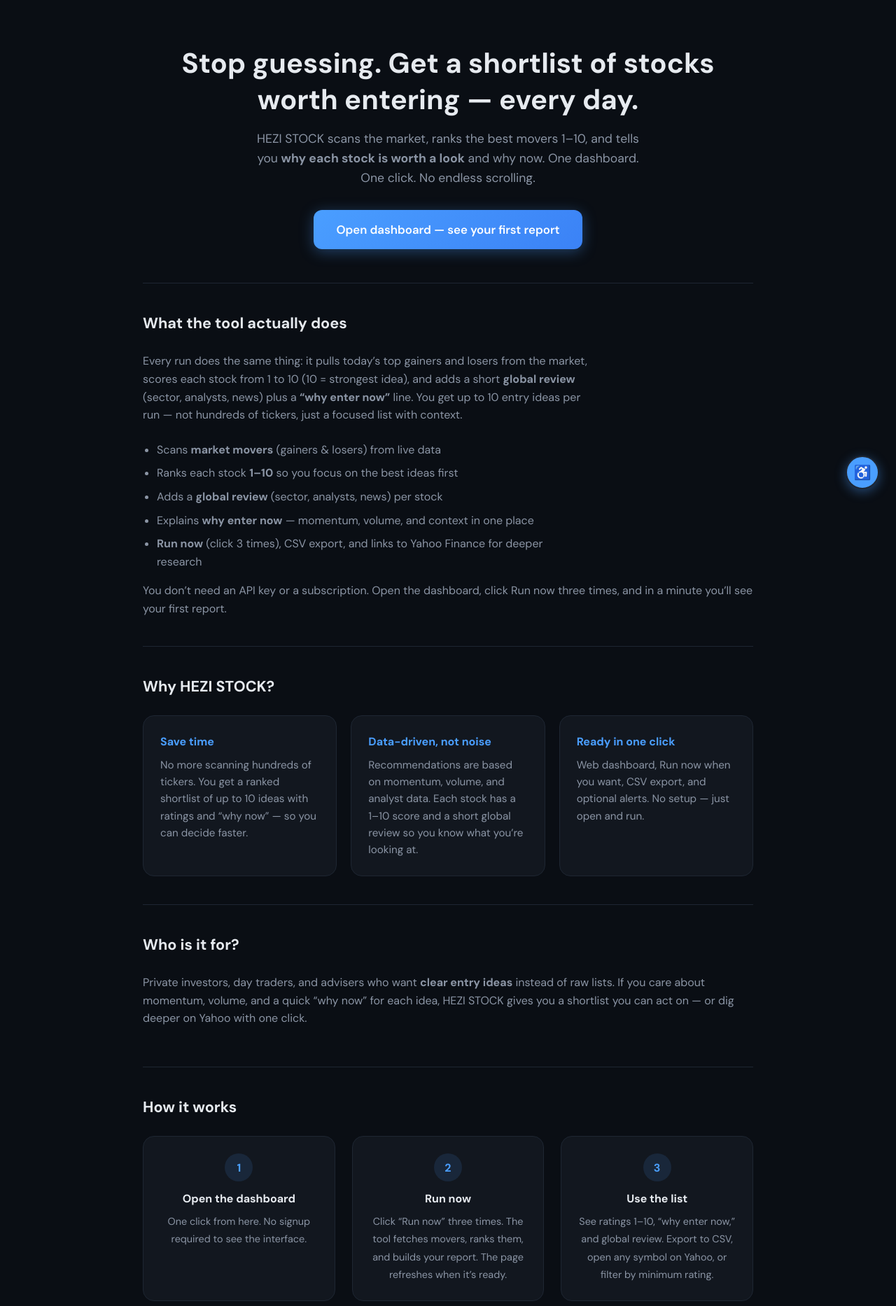
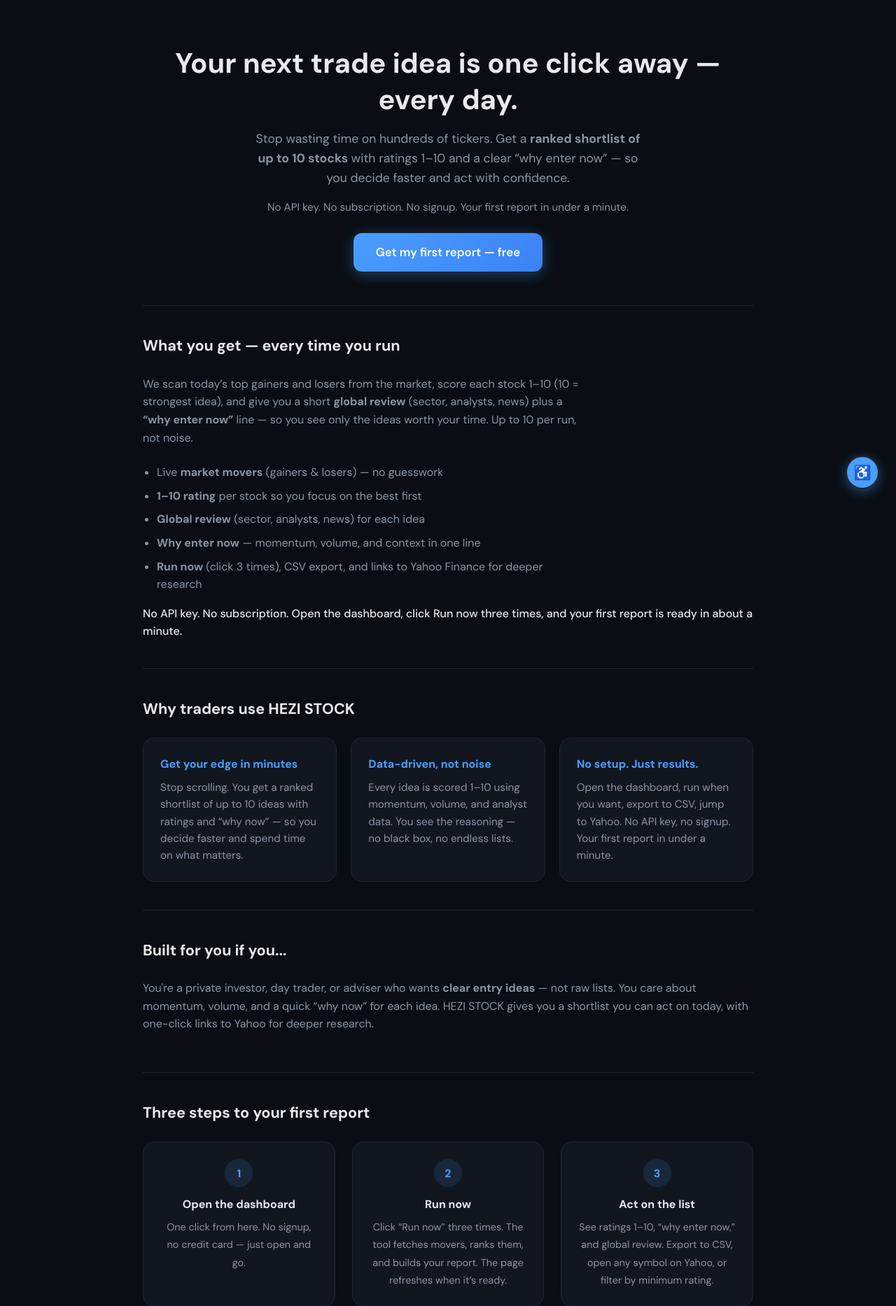
Before and after one commit to HeziStock/hezi-stock, a Flask app: page / in a window 1280 px wide. Shown: the part 77-1943 px from the top of the page at 70% size. Run offline with Flask 3, Linux system fonts and the light colour scheme.

Commit message:
update all

```diff
--- a/templates/landing.html
+++ b/templates/landing.html
@@ -4,7 +4,7 @@
   <meta charset="UTF-8">
   <meta name="viewport" content="width=device-width, initial-scale=1.0">
   <title>HEZI STOCK — Daily stock recommendations, ratings & global review</title>
-  <meta name="description" content="Daily stock entry ideas with 1–10 ratings and why-enter-now. Scans market movers, ranks the best ideas, one dashboard, one click. No API key required.">
+  <meta name="description" content="Get your daily shortlist of stocks worth entering — ranked 1–10 with “why now.” No API key, no subscription. See your first report in under a minute.">
   <link rel="icon" type="image/svg+xml" href="{{ url_for('static', filename='favicon.svg') }}">
   <link rel="preconnect" href="https://fonts.googleapis.com">
   <link rel="preconnect" href="https://fonts.gstatic.com" crossorigin>
@@ -223,54 +223,55 @@
     </header>
 
     <section class="hero">
-      <h1>Stop guessing. Get a shortlist of stocks worth entering — every day.</h1>
-      <p>HEZI STOCK scans the market, ranks the best movers 1–10, and tells you <strong>why each stock is worth a look</strong> and why now. One dashboard. One click. No endless scrolling.</p>
-      <a href="{{ url_for('dashboard') }}" class="btn">Open dashboard — see your first report</a>
+      <h1>Your next trade idea is one click away — every day.</h1>
+      <p>Stop wasting time on hundreds of tickers. Get a <strong>ranked shortlist of up to 10 stocks</strong> with ratings 1–10 and a clear “why enter now” — so you decide faster and act with confidence.</p>
+      <p style="font-size: 0.95rem; margin-top: -1rem; margin-bottom: 1.5rem;">No API key. No subscription. No signup. Your first report in under a minute.</p>
+      <a href="{{ url_for('dashboard') }}" class="btn">Get my first report — free</a>
     </section>
 
     <section class="section">
-      <h2>What the tool actually does</h2>
-      <p style="color: var(--text-soft); margin-bottom: 1.5rem; max-width: 640px;">Every run does the same thing: it pulls today’s top gainers and losers from the market, scores each stock from 1 to 10 (10 = strongest idea), and adds a short <strong>global review</strong> (sector, analysts, news) plus a <strong>“why enter now”</strong> line. You get up to 10 entry ideas per run — not hundreds of tickers, just a focused list with context.</p>
+      <h2>What you get — every time you run</h2>
+      <p style="color: var(--text-soft); margin-bottom: 1.5rem; max-width: 640px;">We scan today’s top gainers and losers from the market, score each stock 1–10 (10 = strongest idea), and give you a short <strong>global review</strong> (sector, analysts, news) plus a <strong>“why enter now”</strong> line — so you see only the ideas worth your time. Up to 10 per run, not noise.</p>
       <ul style="color: var(--text-soft); margin: 0 0 1rem 0; padding-left: 1.25rem; max-width: 640px;">
-        <li style="margin-bottom: 0.5rem;">Scans <strong>market movers</strong> (gainers &amp; losers) from live data</li>
-        <li style="margin-bottom: 0.5rem;">Ranks each stock <strong>1–10</strong> so you focus on the best ideas first</li>
-        <li style="margin-bottom: 0.5rem;">Adds a <strong>global review</strong> (sector, analysts, news) per stock</li>
-        <li style="margin-bottom: 0.5rem;">Explains <strong>why enter now</strong> — momentum, volume, and context in one place</li>
+        <li style="margin-bottom: 0.5rem;">Live <strong>market movers</strong> (gainers &amp; losers) — no guesswork</li>
+        <li style="margin-bottom: 0.5rem;"><strong>1–10 rating</strong> per stock so you focus on the best first</li>
+        <li style="margin-bottom: 0.5rem;"><strong>Global review</strong> (sector, analysts, news) for each idea</li>
+        <li style="margin-bottom: 0.5rem;"><strong>Why enter now</strong> — momentum, volume, and context in one line</li>
         <li><strong>Run now</strong> (click 3 times), CSV export, and links to Yahoo Finance for deeper research</li>
       </ul>
-      <p style="color: var(--text-soft); margin-bottom: 0;">You don’t need an API key or a subscription. Open the dashboard, click Run now three times, and in a minute you’ll see your first report.</p>
+      <p style="color: var(--text); margin-bottom: 0; font-weight: 500;">No API key. No subscription. Open the dashboard, click Run now three times, and your first report is ready in about a minute.</p>
     </section>
 
     <section class="section">
-      <h2>Why HEZI STOCK?</h2>
+      <h2>Why traders use HEZI STOCK</h2>
       <div class="cards">
         <div class="card">
-          <h3>Save time</h3>
-          <p>No more scanning hundreds of tickers. You get a ranked shortlist of up to 10 ideas with ratings and “why now” — so you can decide faster.</p>
+          <h3>Get your edge in minutes</h3>
+          <p>Stop scrolling. You get a ranked shortlist of up to 10 ideas with ratings and “why now” — so you decide faster and spend time on what matters.</p>
         </div>
         <div class="card">
           <h3>Data-driven, not noise</h3>
-          <p>Recommendations are based on momentum, volume, and analyst data. Each stock has a 1–10 score and a short global review so you know what you’re looking at.</p>
+          <p>Every idea is scored 1–10 using momentum, volume, and analyst data. You see the reasoning — no black box, no endless lists.</p>
         </div>
         <div class="card">
-          <h3>Ready in one click</h3>
-          <p>Web dashboard, Run now when you want, CSV export, and optional alerts. No setup — just open and run.</p>
+          <h3>No setup. Just results.</h3>
+          <p>Open the dashboard, run when you want, export to CSV, jump to Yahoo. No API key, no signup. Your first report in under a minute.</p>
         </div>
       </div>
     </section>
 
     <section class="section">
-      <h2>Who is it for?</h2>
-      <p style="color: var(--text-soft); margin-bottom: 1rem;">Private investors, day traders, and advisers who want <strong>clear entry ideas</strong> instead of raw lists. If you care about momentum, volume, and a quick “why now” for each idea, HEZI STOCK gives you a shortlist you can act on — or dig deeper on Yahoo with one click.</p>
+      <h2>Built for you if you...</h2>
+      <p style="color: var(--text-soft); margin-bottom: 1rem;">You're a private investor, day trader, or adviser who wants <strong>clear entry ideas</strong> — not raw lists. You care about momentum, volume, and a quick “why now” for each idea. HEZI STOCK gives you a shortlist you can act on today, with one-click links to Yahoo for deeper research.</p>
     </section>
 
     <section class="section">
-      <h2>How it works</h2>
+      <h2>Three steps to your first report</h2>
       <div class="steps">
         <div class="step">
           <div class="step-num">1</div>
           <strong>Open the dashboard</strong>
-          <span>One click from here. No signup required to see the interface.</span>
+          <span>One click from here. No signup, no credit card — just open and go.</span>
         </div>
         <div class="step">
           <div class="step-num">2</div>
@@ -279,21 +280,22 @@
         </div>
         <div class="step">
           <div class="step-num">3</div>
-          <strong>Use the list</strong>
+          <strong>Act on the list</strong>
           <span>See ratings 1–10, “why enter now,” and global review. Export to CSV, open any symbol on Yahoo, or filter by minimum rating.</span>
         </div>
       </div>
     </section>
 
     <div class="cta-box" style="border: 1px solid rgba(74, 158, 255, 0.35); background: linear-gradient(180deg, var(--accent-dim) 0%, var(--bg) 100%);">
-      <p style="color: var(--text); font-weight: 600; margin-bottom: 0.75rem;">See it yourself — your first report is one click away.</p>
-      <a href="{{ url_for('dashboard') }}" class="btn" style="margin-bottom: 1rem;">Open dashboard</a>
-      <p style="font-size: 0.9rem; color: var(--text-soft); margin: 0 0 1.25rem 0;">Questions or want a demo? Get in touch below.</p>
+      <p style="color: var(--text); font-weight: 700; font-size: 1.15rem; margin-bottom: 0.5rem;">Ready to see your first report?</p>
+      <p style="color: var(--text-soft); margin-bottom: 1.25rem;">No signup. No payment. One click to the dashboard — then Run now (3 clicks) and you’re in.</p>
+      <a href="{{ url_for('dashboard') }}" class="btn" style="margin-bottom: 1rem;">Get my first report — free</a>
+      <p style="font-size: 0.9rem; color: var(--text-soft); margin: 0 0 1.25rem 0;">Questions or want a demo? We’re one email away.</p>
     </div>
 
     <div class="cta-box">
       <div class="cta-buttons">
-        <a href="mailto:hezi.marudi@gmail.com?subject=HEZI%20STOCK%20-%20Demo%20or%20pricing" class="btn">Contact</a>
+        <a href="mailto:hezi.marudi@gmail.com?subject=HEZI%20STOCK%20-%20Demo%20or%20pricing" class="btn">Contact us — demo or pricing</a>
       </div>
       <p style="margin: 1rem 0 0 0; font-size: 0.95rem; color: var(--text-soft);">hezi.marudi@gmail.com</p>
     </div>
```
